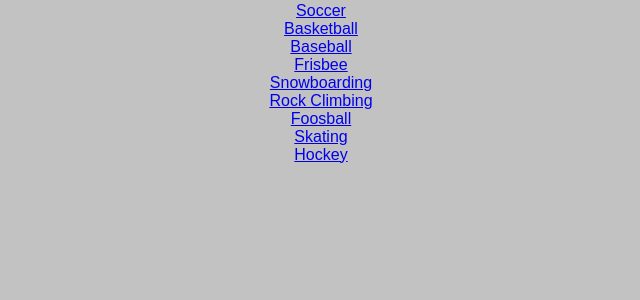
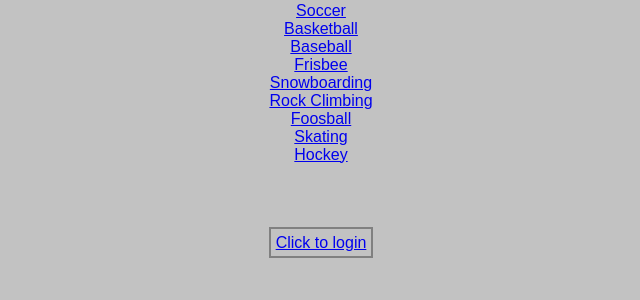
Before and after one commit to michaelsprice/catalog_project, a Flask app: page / in a window 1280 px wide. Shown: the part 125-425 px from the top of the page, without its empty margins (319-959 px from the left). Run offline with Flask 2, Linux system fonts and the light colour scheme.

Commit message:
added click to login link

```diff
--- a/templates/categories.html
+++ b/templates/categories.html
@@ -10,5 +10,9 @@
                 </br>
                 {% endfor %}
             </p>
-    </body>
+        </br></br></br>
+
+        <a class="backtoall" href='{{url_for('showLogin')}}'> Click to login </a>
+
+        </body>
 </html>
--- a/templates/createCategoryItem.html
+++ b/templates/createCategoryItem.html
@@ -18,6 +18,10 @@
             <input type='submit' value = 'Create Item'>
             <a href='{{url_for('showCategoryItem', categories_id =
             categories_id)}}'> Cancel </a>
+        </br>
+    </br>
+</br>
+            <button id="signoutButton">Sign Out</button>
 
         </form>
     </body>
--- a/templates/showCategoryItem.html
+++ b/templates/showCategoryItem.html
@@ -19,5 +19,9 @@
 </br>
     <a class="backtoall" href='{{url_for('showCategories', categories_id =
     category.id)}}'> Back to all Categories </a>
+</br></br></br>
+
+    <a class="backtoall" href='{{url_for('showLogin')}}'> Click to login </a>
+
     </body>
 </html>
--- a/templates/showCategoryItemDescription.html
+++ b/templates/showCategoryItemDescription.html
@@ -19,5 +19,10 @@ item_id = items.id)}}'> Delete </a>
 
 <a class="backtoall" href='{{url_for('showCategoryItem', categories_id =
 category.id)}}'> Back to all items </a>
+
+</br></br></br>
+
+<a class="backtoall" href='{{url_for('showLogin')}}'> Click to login </a>
+
     </body>
 </html>
```
